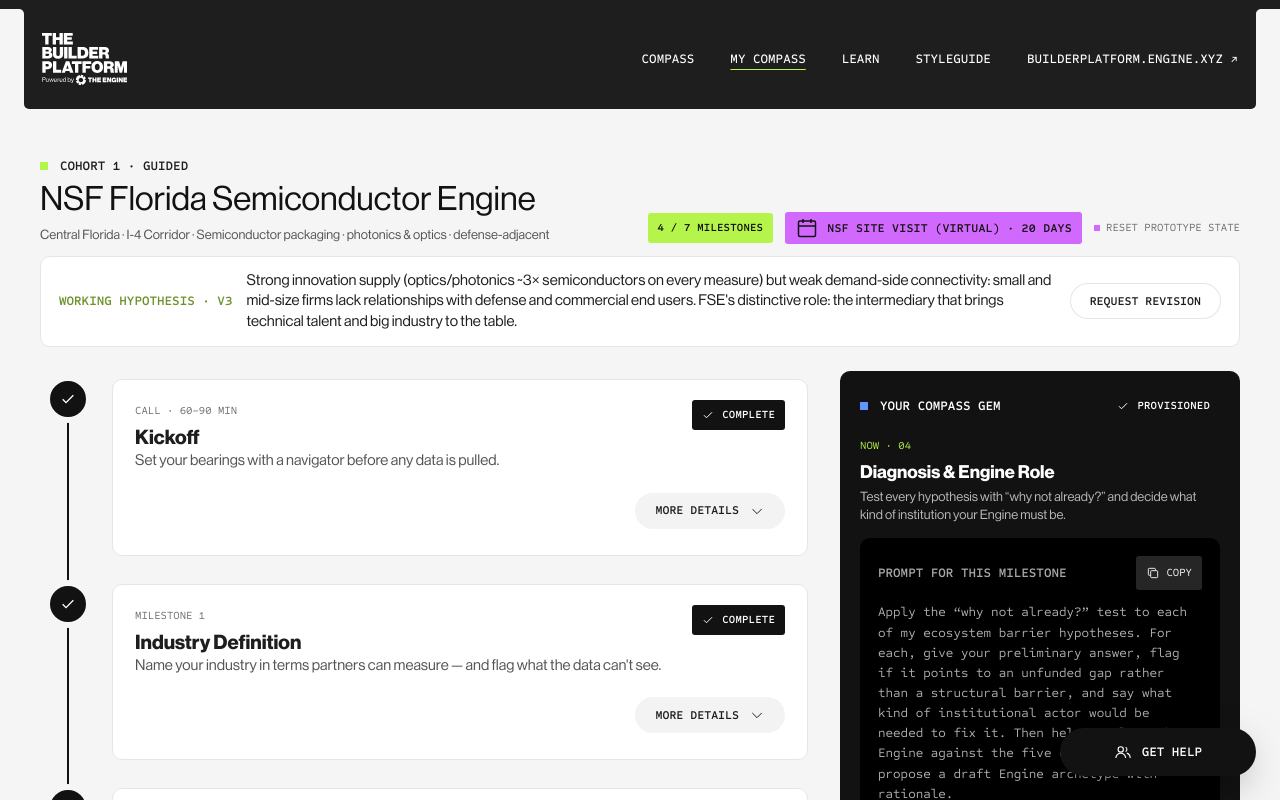
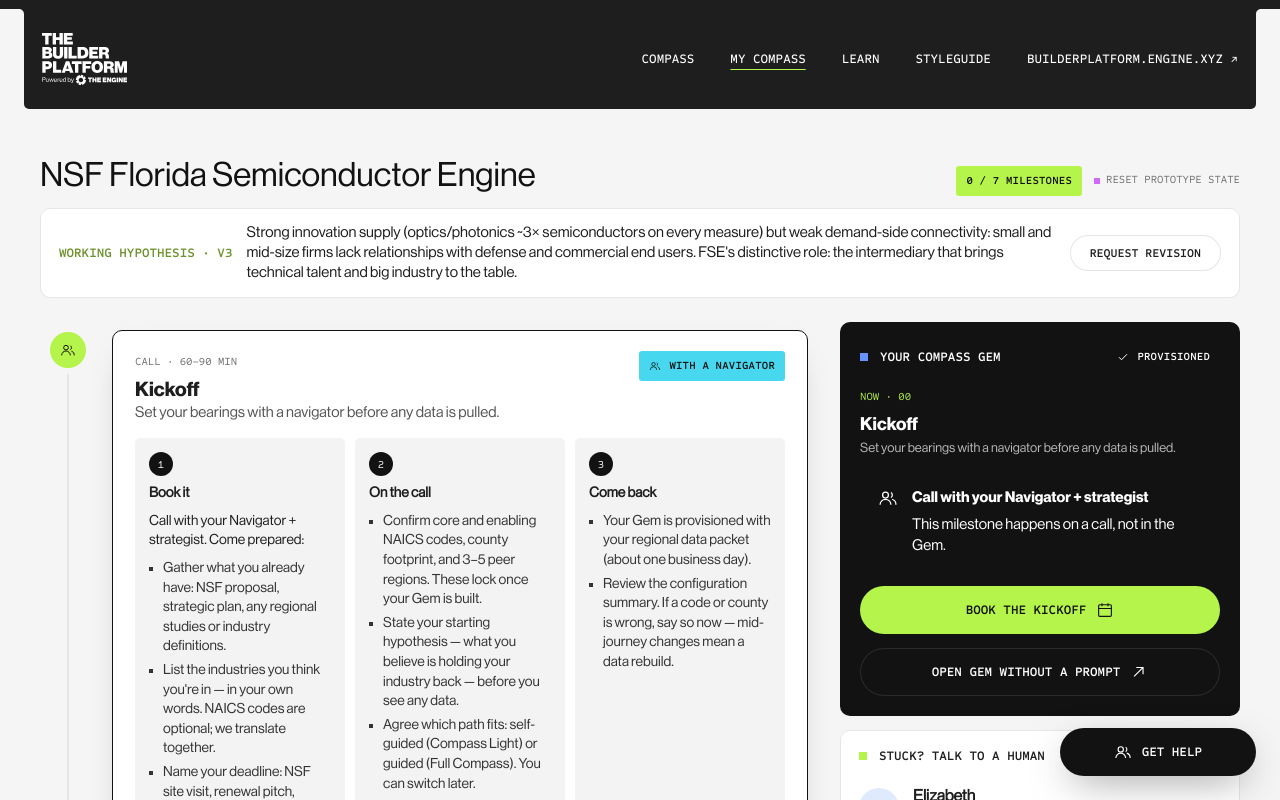
Before and after one commit to uxhawk/the-builder-platform, a React (Vite) app: page /engine/florida-semiconductor in a window 1280 px wide. Shown: the top 800 px of the page. Built offline with nearby package versions, Linux system fonts and the light colour scheme.

Commit message:
update starting point

```diff
--- a/src/compass/data/engines.ts
+++ b/src/compass/data/engines.ts
@@ -60,7 +60,7 @@
       { role: "Regional ED fluency — “the Andrea role”", why: "Someone who can look at a data table and say “that's wrong, here's why.”", person: "Jordan DeWitt · OEP", required: true },
       { role: "Technical / industry voice", why: "A CTO, engineer, or founder — not a community-relations lead.", required: false },
     ],
-    seedCompleted: ["m0", "m1", "m2", "m3"],
+    seedCompleted: [], /* everyone starts at Kickoff; “reset prototype state” returns here */
   },
   {
     slug: "sample-cohort-two",
--- a/src/compass/state/progress.ts
+++ b/src/compass/state/progress.ts
@@ -18,7 +18,8 @@
   notes: Partial<Record<MilestoneId, string>>;
 }
 
-const KEY = (slug: string) => `tbp-compass:${slug}`;
+/* v2: seed changed to “nothing completed”; the version bump discards state saved under the old seed. */
+const KEY = (slug: string) => `tbp-compass:v2:${slug}`;
 
 function initial(engine: Engine): ProgressState {
   return {
--- a/src/pages/GemFirstPortal.tsx
+++ b/src/pages/GemFirstPortal.tsx
@@ -28,8 +28,6 @@
   const help = useHelp();
   const cur = progress.current;
   const latest = engine.hypotheses[engine.hypotheses.length - 1];
-  const d = progress.state.deadline;
-  const days = d ? Math.ceil((new Date(d.date + "T12:00:00").getTime() - Date.now()) / 86400000) : null;
   const gemHref = engine.gemUrl ?? LINKS.gemFallback;
   const copyAndOpen = async (text?: string) => { try { if (text) await navigator.clipboard.writeText(text); } catch { /* ignore */ } window.open(gemHref, "_blank", "noreferrer"); };
 
@@ -39,13 +37,10 @@
         <div className="main-container">
           <div className="gf-head-row">
             <div className="stack" style={{ gap: 6 }}>
-              <div className="badge-title"><span className="square evergreen" /><span className="badge-text">Cohort {engine.cohort} · {engine.path === "pre-kickoff" ? "pre-kickoff" : engine.path}</span></div>
               <h1 className="heading-h2">{engine.name}</h1>
-              <div className="fine-print" style={{ color: "#555" }}>{engine.region} · {engine.industry}</div>
             </div>
             <div className="row">
               <span className="status-pill current">{progress.state.completed.length} / {MILESTONES.length} milestones</span>
-              {d && <span className={`deadline-chip ${days !== null && days < 21 ? "" : "grey"}`}><Calendar width={14} height={14} />{d.label} · {days !== null && days >= 0 ? `${days} days` : "passed"}</span>}
               <button type="button" className="proto-note" onClick={progress.reset}>reset prototype state</button>
             </div>
           </div>
```
